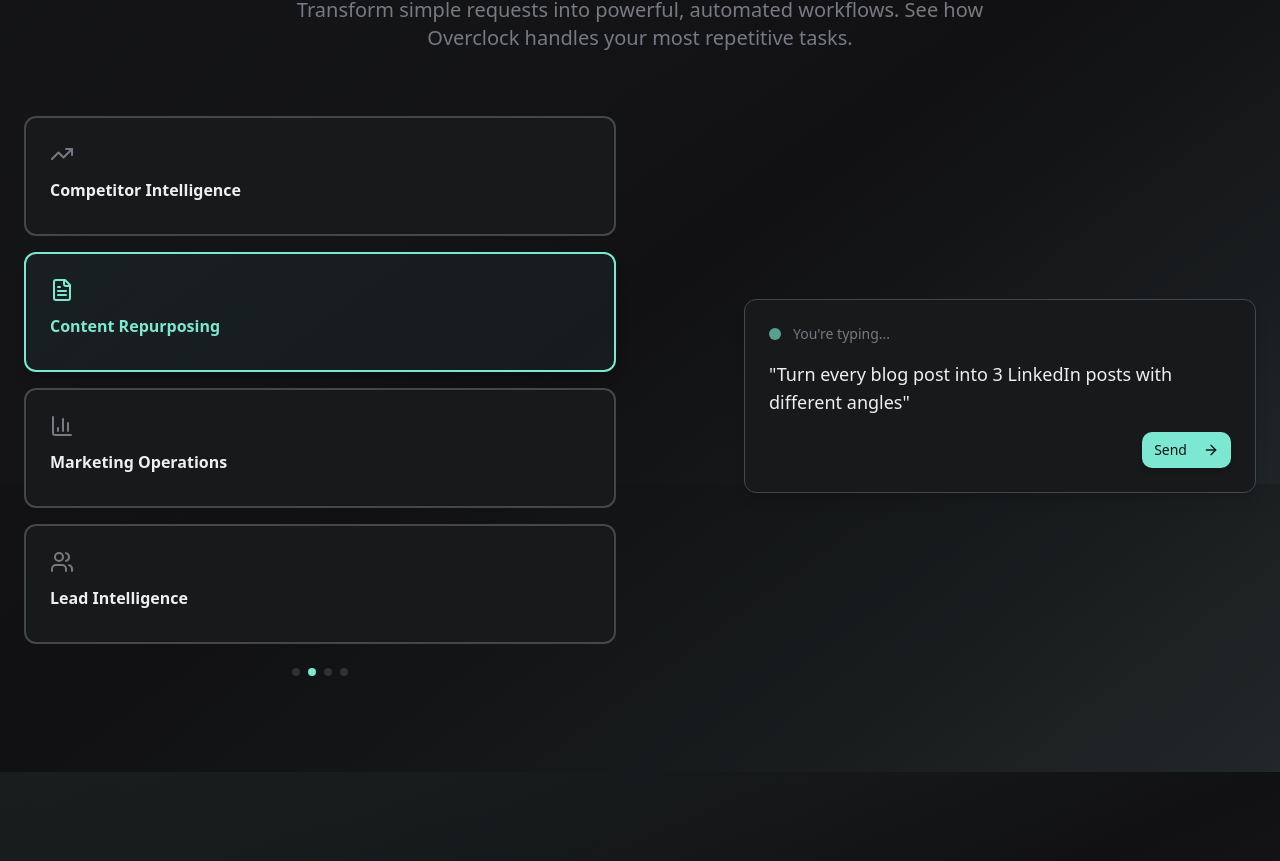
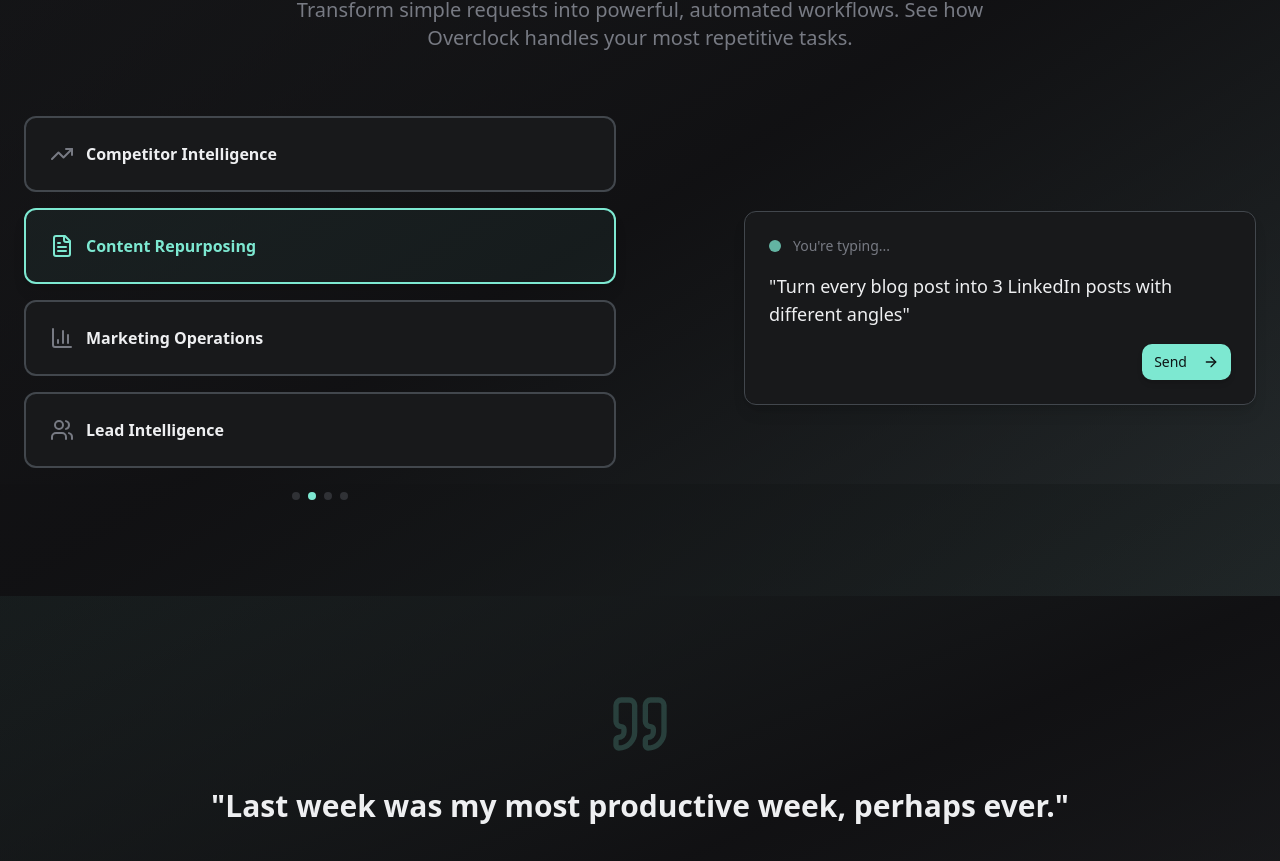
Before and after one commit to aleib/overclock-reimagined-98, a React (Vite) app: page / in a window 1280 px wide. Shown: the part 1916-2777 px from the top of the page. Built offline with nearby package versions, Linux system fonts and the light colour scheme; the HTML template or start-up script is replaced by a standard one.

Commit message:
Align icon and text in buttons

```diff
--- a/src/components/sections/UseCasesTabs.tsx
+++ b/src/components/sections/UseCasesTabs.tsx
@@ -246,13 +246,15 @@ const UseCasesTabs = () => {
                         : 'border-border hover:border-primary/50 bg-card'
                     }`}
                   >
-                    <Icon className={`w-6 h-6 mb-3 ${
-                      activeUseCase === index ? 'text-primary' : 'text-muted-foreground'
-                    }`} />
-                    <div className={`font-semibold mb-2 ${
-                      activeUseCase === index ? 'text-primary' : 'text-foreground'
-                    }`}>
-                      {useCase.title}
+                    <div className="flex items-center space-x-3">
+                      <Icon className={`w-6 h-6 ${
+                        activeUseCase === index ? 'text-primary' : 'text-muted-foreground'
+                      }`} />
+                      <div className={`font-semibold ${
+                        activeUseCase === index ? 'text-primary' : 'text-foreground'
+                      }`}>
+                        {useCase.title}
+                      </div>
                     </div>
                   </button>
                 );
```
